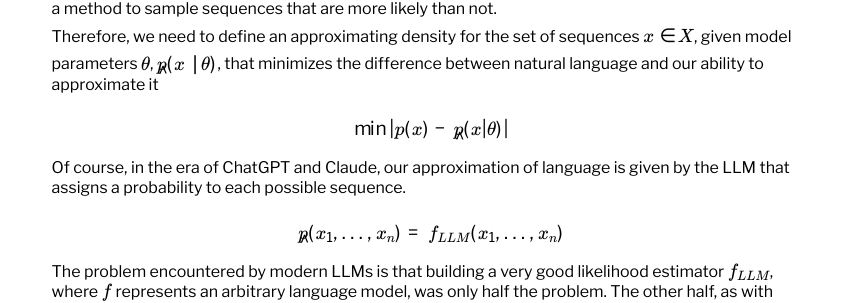
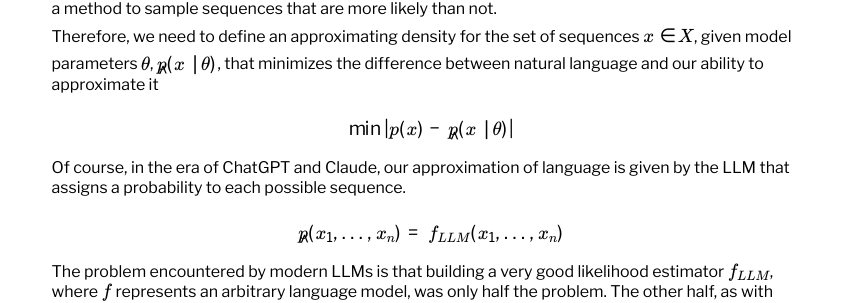
Before and after one commit to dan-sprague/dan-sprague.github.io, a Jekyll site: the page built from _posts/2025-02-02-llmthinking.markdown, in a window 1280 px wide. Shown: the part 697-1000 px from the top of the page, without its empty margins (201-1064 px from the left). Built offline with Jekyll 4.4.1, drawn with Linux system fonts in a browser that asks for light colours; formulas are drawn with MathJax 3.

Commit message:
fixed bug

```diff
--- a/_posts/2025-02-02-llmthinking.markdown
+++ b/_posts/2025-02-02-llmthinking.markdown
@@ -21,7 +21,7 @@ This is a tremendously hard problem. Consider a DNA strand. If we wanted to writ
 
 Therefore, we need to define an approximating density for the set of sequences $x \in X$, given model parameters $\theta$, $\hat{p}(x \mid \theta)$, that minimizes the difference between natural language and our ability to approximate it
 
-$$\min |p(x) - \hat{p}(x|\theta)|$$
+$$\min |p(x) - \hat{p}(x \mid \theta)|$$
 
 Of course, in the era of ChatGPT and Claude, our approximation of language is given by the LLM that assigns a probability to each possible sequence.
 
```
